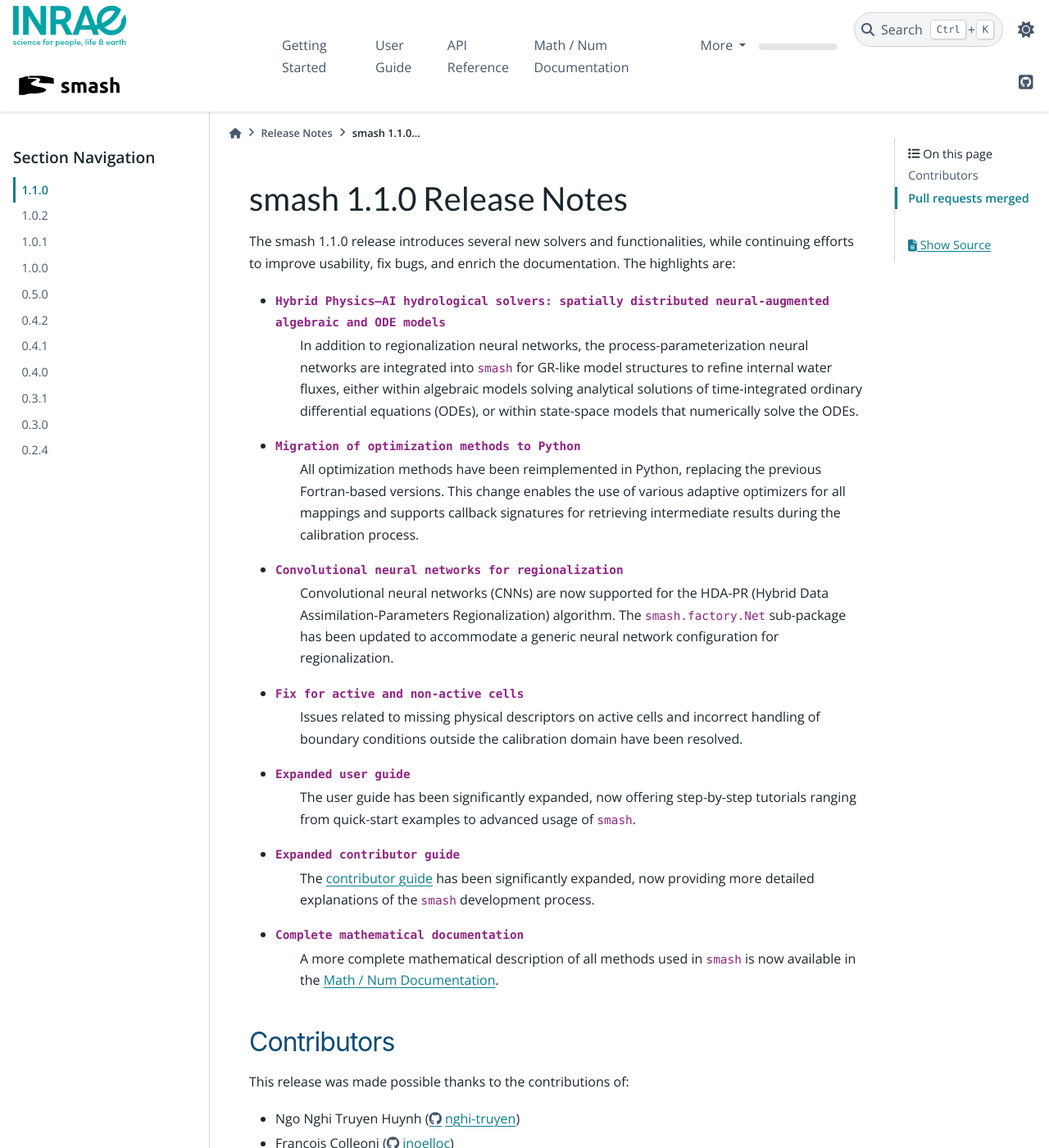
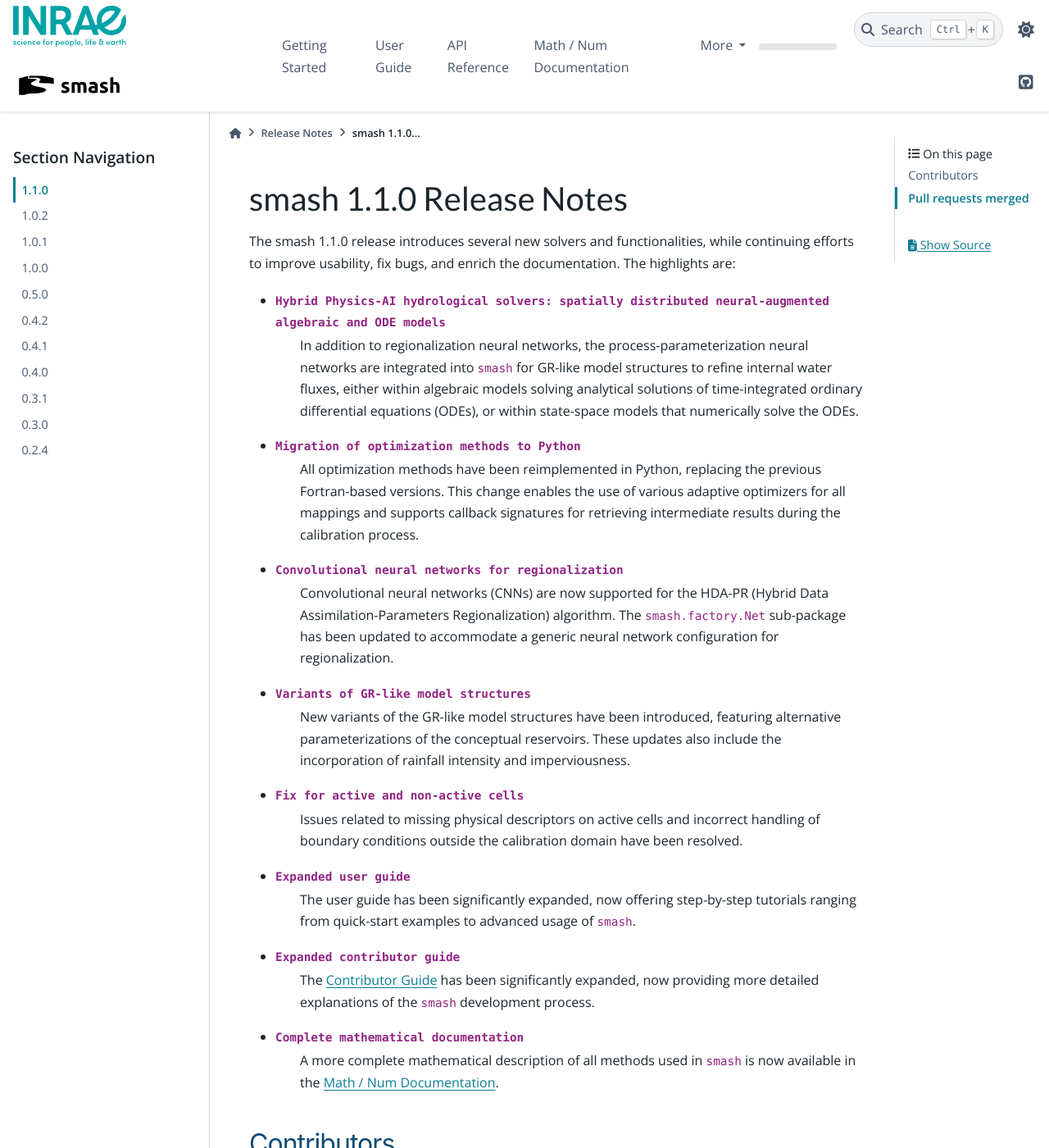
Before and after one commit to DassHydro/smash, a Sphinx documentation site: the page built from doc/source/release/1.1.0-notes.rst, in a window 1280 px wide and 1400 px high. Shown: the whole window at 82% size. Built offline with Sphinx 7.4.7 and the PyData theme 0.15.4, drawn with Linux system fonts in a browser that asks for light colours; pages that are not in the unit, such as notebooks, are missing from menus; the version number could not be read and is left out; cross-references to code outside the pages are shown as plain code.

Commit message:
Add new variants of GR structure to release notes

```diff
--- a/doc/source/release/1.1.0-notes.rst
+++ b/doc/source/release/1.1.0-notes.rst
@@ -6,7 +6,7 @@
 
 The smash 1.1.0 release introduces several new solvers and functionalities, while continuing efforts to improve usability, fix bugs, and enrich the documentation. The highlights are:
 
-- ``Hybrid Physics–AI hydrological solvers: spatially distributed neural-augmented algebraic and ODE models``
+- ``Hybrid Physics-AI hydrological solvers: spatially distributed neural-augmented algebraic and ODE models``
     In addition to regionalization neural networks, the process-parameterization neural networks are integrated into `smash` for GR-like model structures to refine internal water fluxes, either within algebraic models solving analytical solutions of time-integrated ordinary differential equations (ODEs), or within state-space models that numerically solve the ODEs.
 
 - ``Migration of optimization methods to Python``
@@ -16,6 +16,10 @@
     Convolutional neural networks (CNNs) are now supported for the HDA-PR (Hybrid Data Assimilation-Parameters Regionalization) algorithm.
     The `smash.factory.Net` sub-package has been updated to accommodate a generic neural network configuration for regionalization.
 
+- ``Variants of GR-like model structures``
+    New variants of the GR-like model structures have been introduced, featuring alternative parameterizations of the conceptual reservoirs.
+    These updates also include the incorporation of rainfall intensity and imperviousness.
+
 - ``Fix for active and non-active cells``
     Issues related to missing physical descriptors on active cells and incorrect handling of boundary conditions outside the calibration domain have been resolved.
 
@@ -23,7 +27,7 @@
     The user guide has been significantly expanded, now offering step-by-step tutorials ranging from quick-start examples to advanced usage of `smash`.
 
 - ``Expanded contributor guide``
-    The :ref:`contributor guide <contributor_guide>` has been significantly expanded, now providing more detailed explanations of the `smash` development process.
+    The :ref:`Contributor Guide <contributor_guide>` has been significantly expanded, now providing more detailed explanations of the `smash` development process.
 
 - ``Complete mathematical documentation``
     A more complete mathematical description of all methods used in `smash` is now available in the :ref:`Math / Num Documentation <math_num_documentation>`.
```
